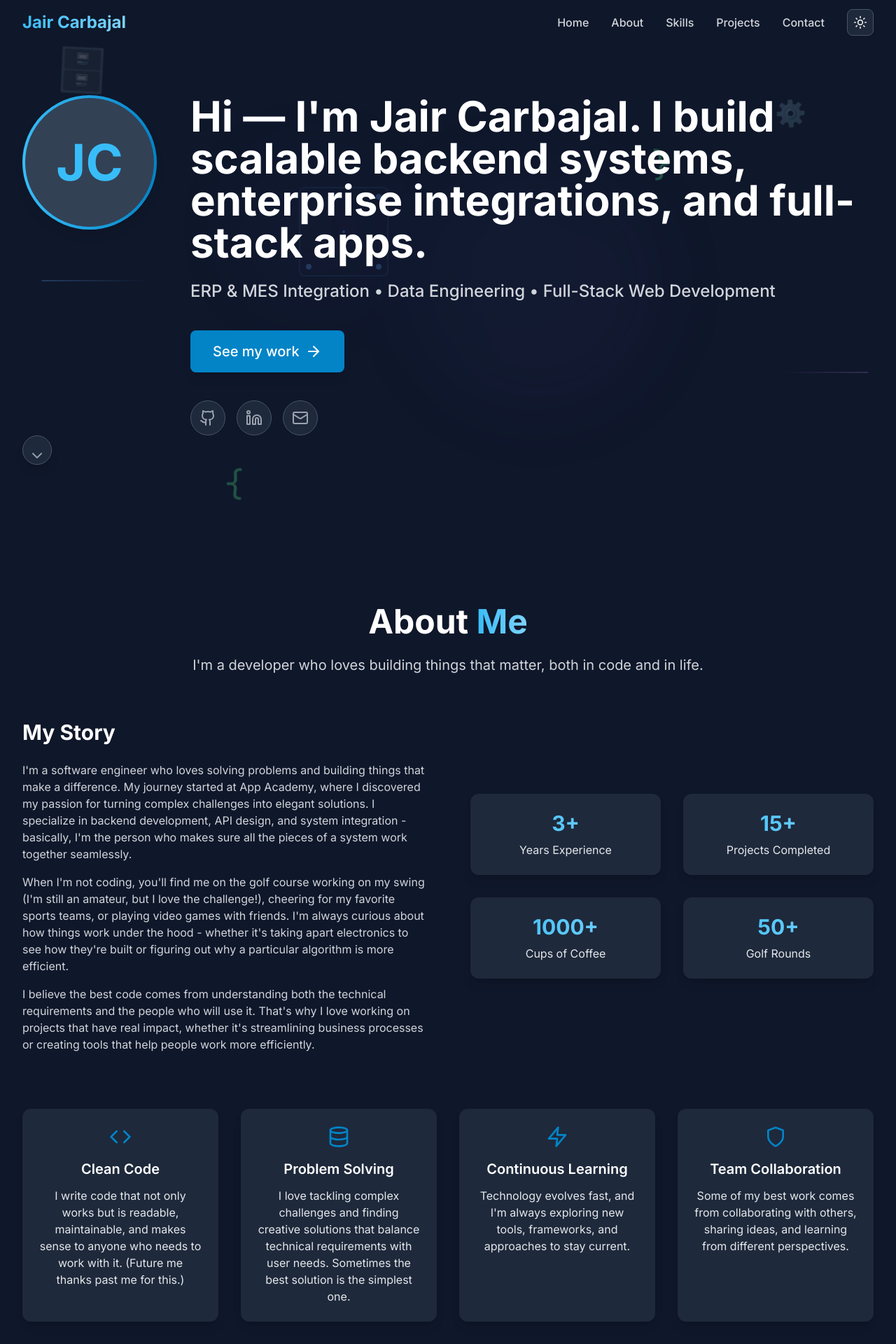
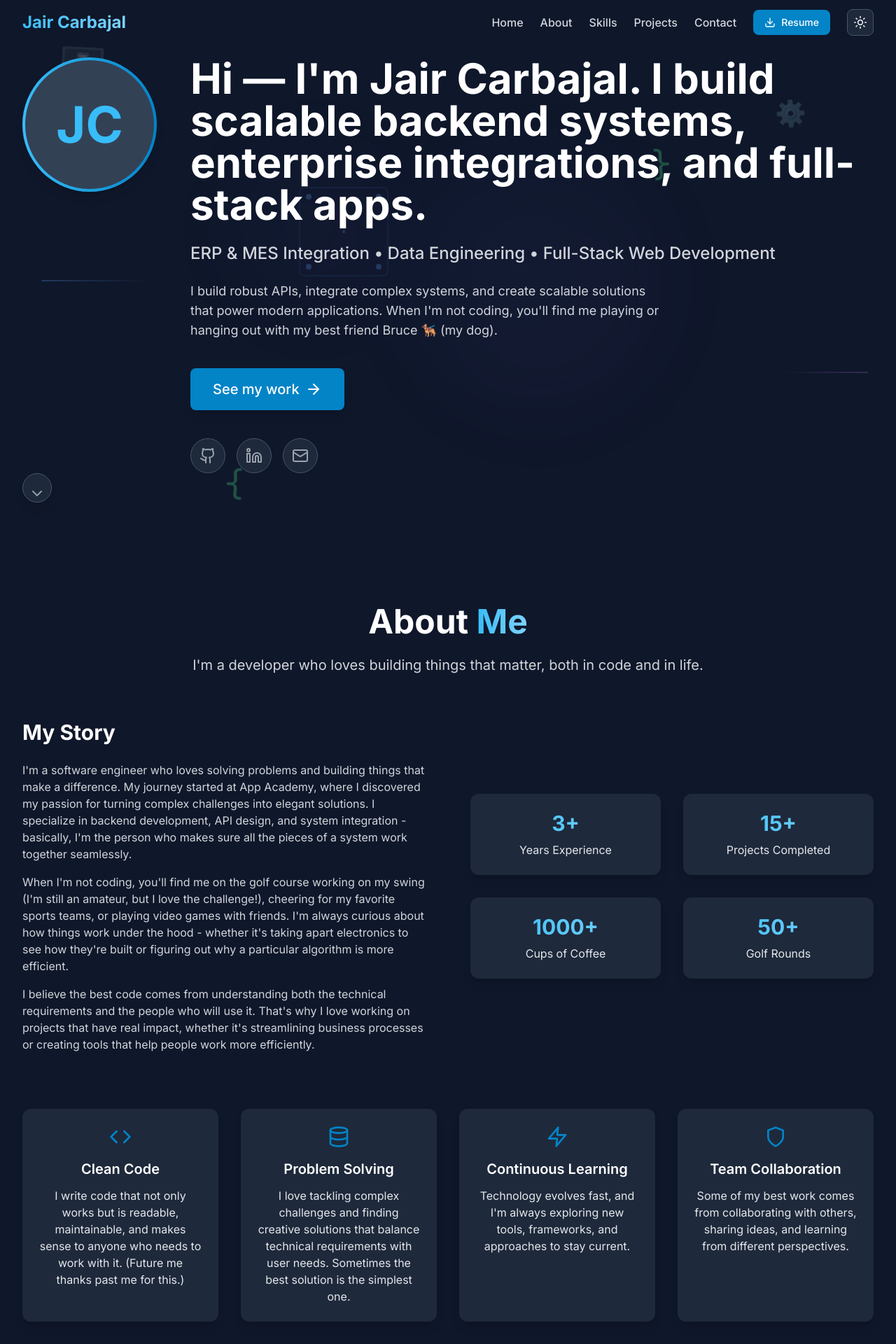
Before and after one commit to Jaircarbajal91/my-portfolio, a React (Vite) app: page / in a window 1280 px wide. Shown: the top 1920 px of the page at 70% size. Built offline with nearby package versions, Linux system fonts and the light colour scheme.

Commit message:
redesigning this with chatgpt.

```diff
--- a/src/components/About.tsx
+++ b/src/components/About.tsx
@@ -39,7 +39,7 @@ const About: React.FC = () => {
           </p>
         </motion.div>
 
-        <div className="grid lg:grid-cols-2 gap-16 items-center mb-20">
+        <div className="grid lg:grid-cols-2 gap-8 md:gap-12 lg:gap-16 items-center mb-12 md:mb-16 lg:mb-20">
           {/* Left side - Story */}
           <motion.div
             initial={{ opacity: 0, x: -30 }}
@@ -90,7 +90,7 @@ const About: React.FC = () => {
           initial={{ opacity: 0, y: 30 }}
           animate={inView ? { opacity: 1, y: 0 } : {}}
           transition={{ duration: 0.8, delay: 0.6 }}
-          className="grid md:grid-cols-2 lg:grid-cols-4 gap-8"
+          className="grid sm:grid-cols-2 lg:grid-cols-4 gap-4 sm:gap-6 md:gap-8"
         >
           {values.map((value, index) => (
             <motion.div
@@ -98,7 +98,7 @@ const About: React.FC = () => {
               initial={{ opacity: 0, y: 20 }}
               animate={inView ? { opacity: 1, y: 0 } : {}}
               transition={{ duration: 0.5, delay: 0.8 + index * 0.1 }}
-              className="text-center p-6 card hover:scale-105 transition-transform duration-200"
+              className="text-center p-6 card hover:scale-105 hover:-translate-y-1 hover:shadow-xl transition-all duration-300"
             >
               <div className="flex justify-center mb-4">
                 {value.icon}
--- a/src/components/Contact.tsx
+++ b/src/components/Contact.tsx
@@ -68,7 +68,7 @@ const Contact: React.FC = () => {
               </p>
             </div>
 
-            <div className="grid md:grid-cols-3 gap-6 mb-12">
+            <div className="grid sm:grid-cols-2 md:grid-cols-3 gap-4 sm:gap-6 mb-8 md:mb-12">
               {contactInfo.map((info, index) => (
                 <motion.a
                   key={info.title}
@@ -76,7 +76,7 @@ const Contact: React.FC = () => {
                   animate={inView ? { opacity: 1, y: 0 } : {}}
                   transition={{ duration: 0.5, delay: 0.4 + index * 0.1 }}
                   href={info.href}
-                  className="flex flex-col items-center p-6 card hover:scale-105 transition-transform duration-200 text-center"
+                  className="flex flex-col items-center p-6 card hover:scale-105 hover:-translate-y-1 hover:shadow-xl transition-all duration-300 text-center"
                 >
                   <div className="flex-shrink-0 w-16 h-16 bg-gray-200 dark:bg-primary-900 rounded-lg flex items-center justify-center text-primary-600 dark:text-primary-400 mb-4">
                     {info.icon}
@@ -112,13 +112,13 @@ const Contact: React.FC = () => {
                   {
                     name: 'LinkedIn',
                     href: personalInfo.linkedin,
-                    color: 'bg-blue-600 hover:bg-blue-700',
+                    color: 'bg-primary-600 hover:bg-primary-700',
                     icon: <Linkedin className="w-6 h-6" />
                   },
                   {
                     name: 'Email',
                     href: `mailto:${personalInfo.email}`,
-                    color: 'bg-green-600 hover:bg-green-700',
+                    color: 'bg-primary-600 hover:bg-primary-700',
                     icon: <Mail className="w-6 h-6" />
                   },
                 ].map((social) => (
--- a/src/components/Footer.tsx
+++ b/src/components/Footer.tsx
@@ -1,6 +1,6 @@
 import React from 'react'
 import { motion } from 'framer-motion'
-import { Heart, Github, Linkedin, Mail } from 'lucide-react'
+import { Heart, Github, Linkedin, Mail, Download } from 'lucide-react'
 import { personalInfo } from '../data/content'
 
 const Footer: React.FC = () => {
@@ -26,7 +26,7 @@ const Footer: React.FC = () => {
             </p>
           </motion.div>
 
-          {/* Social Links */}
+          {/* Social Links & Resume */}
           <motion.div
             initial={{ opacity: 0, y: 20 }}
             whileInView={{ opacity: 1, y: 0 }}
@@ -34,7 +34,7 @@ const Footer: React.FC = () => {
             className="space-y-4"
           >
             <h4 className="text-lg font-semibold">Connect</h4>
-            <div className="flex space-x-4">
+            <div className="flex space-x-4 mb-4">
               {[
                 { icon: <Github size={20} />, href: personalInfo.github, label: 'GitHub' },
                 { icon: <Linkedin size={20} />, href: personalInfo.linkedin, label: 'LinkedIn' },
@@ -54,6 +54,17 @@ const Footer: React.FC = () => {
                 </motion.a>
               ))}
             </div>
+            <motion.a
+              href={personalInfo.resume}
+              target="_blank"
+              rel="noopener noreferrer"
+              whileHover={{ scale: 1.05 }}
+              whileTap={{ scale: 0.95 }}
+              className="inline-flex items-center gap-2 px-4 py-2 bg-primary-600 hover:bg-primary-700 text-white rounded-lg transition-colors duration-200 font-medium"
+            >
+              <Download size={18} />
+              Download Resume
+            </motion.a>
           </motion.div>
         </div>
 
--- a/src/components/Header.tsx
+++ b/src/components/Header.tsx
@@ -1,7 +1,8 @@
 import React, { useState, useEffect } from 'react'
 import { motion } from 'framer-motion'
-import { Menu, X, Sun, Moon } from 'lucide-react'
+import { Menu, X, Sun, Moon, Download } from 'lucide-react'
 import { useTheme } from '../contexts/ThemeContext'
+import { personalInfo } from '../data/content'
 
 const Header: React.FC = () => {
   const [isMenuOpen, setIsMenuOpen] = useState(false)
@@ -44,7 +45,7 @@ const Header: React.FC = () => {
           </motion.div>
 
           {/* Desktop Navigation */}
-          <div className="hidden md:flex items-center space-x-8">
+          <div className="hidden md:flex items-center space-x-6">
             {navItems.map((item) => (
               <a
                 key={item.name}
@@ -54,6 +55,17 @@ const Header: React.FC = () => {
                 {item.name}
               </a>
             ))}
+            <motion.a
+              href={personalInfo.resume}
+              target="_blank"
+              rel="noopener noreferrer"
+              whileHover={{ scale: 1.05 }}
+              whileTap={{ scale: 0.95 }}
+              className="flex items-center gap-2 px-4 py-2 bg-primary-600 hover:bg-primary-700 text-white rounded-lg transition-colors duration-200 font-medium text-sm"
+            >
+              <Download size={16} />
+              Resume
+            </motion.a>
             <button
               onClick={toggleTheme}
               className="btn-toggle"
@@ -64,6 +76,16 @@ const Header: React.FC = () => {
 
           {/* Mobile menu button */}
           <div className="md:hidden flex items-center space-x-2">
+            <motion.a
+              href={personalInfo.resume}
+              target="_blank"
+              rel="noopener noreferrer"
+              whileTap={{ scale: 0.95 }}
+              className="flex items-center gap-1 px-3 py-1.5 bg-primary-600 hover:bg-primary-700 text-white rounded-lg transition-colors duration-200 font-medium text-xs"
+            >
+              <Download size={14} />
+              Resume
+            </motion.a>
             <button
               onClick={toggleTheme}
               className="btn-toggle"
@@ -98,6 +120,16 @@ const Header: React.FC = () => {
                   {item.name}
                 </a>
               ))}
+              <a
+                href={personalInfo.resume}
+                target="_blank"
+                rel="noopener noreferrer"
+                onClick={() => setIsMenuOpen(false)}
+                className="flex items-center gap-2 px-3 py-2 bg-primary-600 hover:bg-primary-700 text-white rounded-lg transition-colors duration-200 font-medium"
+              >
+                <Download size={16} />
+                Download Resume
+              </a>
             </div>
           </motion.div>
         )}
--- a/src/components/Hero.tsx
+++ b/src/components/Hero.tsx
@@ -206,6 +206,16 @@ const Hero: React.FC = () => {
               {personalInfo.heroTagline}
             </motion.p>
 
+            {/* Short Bio */}
+            <motion.p
+              initial={{ opacity: 0, y: 20 }}
+              animate={{ opacity: 1, y: 0 }}
+              transition={{ duration: 0.8, delay: 0.7 }}
+              className="text-base sm:text-lg text-gray-900 dark:text-gray-300 max-w-2xl leading-relaxed"
+            >
+              {personalInfo.description}
+            </motion.p>
+
             {/* CTA Button */}
             <motion.div
               initial={{ opacity: 0, y: 20 }}
--- a/src/components/Projects.tsx
+++ b/src/components/Projects.tsx
@@ -102,6 +102,7 @@ const Projects: React.FC = () => {
       animate={{ opacity: 1, y: 0 }}
       exit={{ opacity: 0, y: -20 }}
       transition={{ duration: 0.4, delay: index * 0.05 }}
+      whileHover={{ y: -4 }}
       className="project-card group"
     >
       {/* Project Image */}
@@ -166,7 +167,7 @@ const Projects: React.FC = () => {
       </div>
 
       {/* Project Content */}
-      <div className="px-8 py-8">
+      <div className="px-4 sm:px-6 md:px-8 py-6 md:py-8">
         <div className="mb-4">
           <h3 className="text-xl font-bold text-gray-900 dark:text-white">
             {project.title}
@@ -174,7 +175,7 @@ const Projects: React.FC = () => {
         </div>
 
         {/* Description with expandable functionality */}
-        <div className="mb-4 max-w-[420px]">
+        <div className="mb-4 max-w-full md:max-w-[420px]">
           <p className={`text-gray-900 dark:text-gray-300 ${
             !expandedDescriptions[project.id] ? 'line-clamp-3' : ''
           }`}>
@@ -202,7 +203,7 @@ const Projects: React.FC = () => {
 
         {/* Micro Impact Bullets - Only for professional projects */}
         {!isPersonal && (project as any).microImpacts && (project as any).microImpacts.length > 0 && (
-          <div className="mb-4 max-w-[420px]">
+          <div className="mb-4 max-w-full md:max-w-[420px]">
             <ul className="space-y-1">
               {(project as any).microImpacts.map((impact: string, idx: number) => (
                 <li key={idx} className="text-sm text-gray-900 dark:text-gray-300 flex items-start">
@@ -248,7 +249,7 @@ const Projects: React.FC = () => {
 
         {/* Action Buttons - Only for personal projects */}
         {isPersonal && (project.github || project.live) && (
-          <div className="flex space-x-3">
+          <div className="flex space-x-3 mt-4">
             {project.github && (
               <a
                 href={project.github}
@@ -304,7 +305,7 @@ const Projects: React.FC = () => {
             Full-stack applications and practice projects demonstrating modern web development and scalable application design.
           </p>
           <AnimatePresence mode="wait">
-            <div className="grid md:grid-cols-2 lg:grid-cols-3 gap-10 mt-12">
+            <div className="grid md:grid-cols-2 lg:grid-cols-3 gap-6 md:gap-8 lg:gap-10 mt-8 md:mt-12">
               {personalProjects.map((project, index) => renderProjectCard(project, index, true))}
             </div>
           </AnimatePresence>
@@ -329,9 +330,10 @@ const Projects: React.FC = () => {
             initial={{ opacity: 0, y: 20 }}
             animate={inView ? { opacity: 1, y: 0 } : {}}
             transition={{ duration: 0.4, delay: 0.5 }}
+            whileHover={{ y: -4 }}
             className="project-card group max-w-[700px] mx-auto bg-white dark:bg-gray-800/50 shadow-lg border border-gray-200 dark:border-white/10 mt-8 mb-8"
           >
-            <div className="px-8 py-4">
+            <div className="px-4 sm:px-6 md:px-8 py-4 md:py-6">
               <h3 className="text-xl font-bold text-gray-900 dark:text-white mb-4">
                 Professional Summary
               </h3>
@@ -358,7 +360,7 @@ const Projects: React.FC = () => {
           </motion.div>
 
           <AnimatePresence mode="wait">
-            <div className="grid md:grid-cols-2 lg:grid-cols-3 gap-10 mt-4">
+            <div className="grid md:grid-cols-2 lg:grid-cols-3 gap-6 md:gap-8 lg:gap-10 mt-4">
               {professionalProjects.map((project, index) => renderProjectCard(project, index, false))}
             </div>
           </AnimatePresence>
--- a/src/index.css
+++ b/src/index.css
@@ -76,11 +76,11 @@
 
   /* Skill/Project cards */
   .skill-card {
-    @apply bg-white dark:bg-slate-800 rounded-xl shadow-lg hover:shadow-xl transition-all duration-300 p-6;
+    @apply bg-white dark:bg-slate-800 rounded-xl shadow-lg hover:shadow-xl hover:-translate-y-1 transition-all duration-300 p-6;
   }
 
   .project-card {
-    @apply bg-white dark:bg-slate-800 rounded-xl shadow-lg hover:shadow-lg transition-all duration-200 overflow-hidden;
+    @apply bg-white dark:bg-slate-800 rounded-xl shadow-lg hover:shadow-2xl hover:-translate-y-1 transition-all duration-300 overflow-hidden;
   }
 
   /* Button variants */
```
